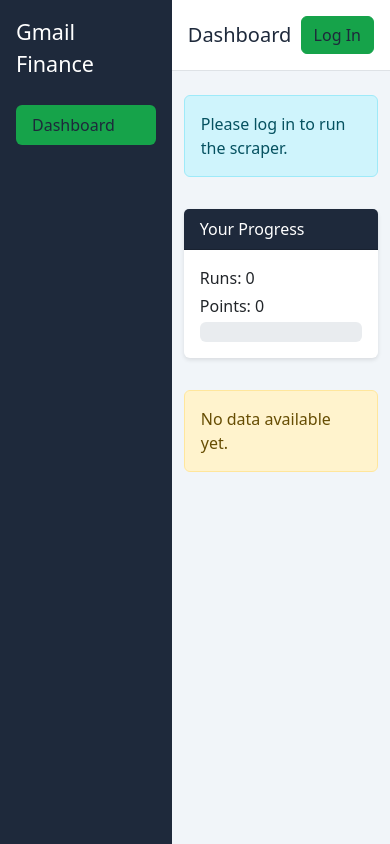
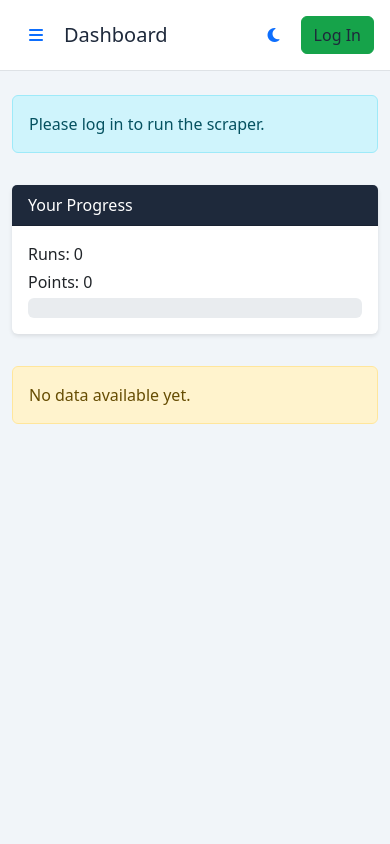
Before and after one commit to MohamedMBG/Gmail_Finance_Scraper, a Django app: page / in a window 390 px wide. Run offline with Django 4.2, Linux system fonts and the light colour scheme.

Commit message:
feat: add responsive sidebar and dark mode

```diff
--- a/gmail_ui/scraper/templates/scraper/home.html
+++ b/gmail_ui/scraper/templates/scraper/home.html
@@ -24,6 +24,19 @@
             min-height: 100vh;
             background-color: var(--color-secondary);
             color: var(--color-white);
+            transition: transform .3s ease;
+        }
+
+        @media (max-width: 992px) {
+            .sidebar {
+                position: fixed;
+                z-index: 1040;
+                transform: translateX(-100%);
+            }
+
+            .sidebar.show {
+                transform: translateX(0);
+            }
         }
 
         .sidebar .nav-link {
@@ -90,11 +103,31 @@
                 transform: none;
             }
         }
+
+        body.dark {
+            --color-secondary: #f1f5f9;
+            --color-bg: #0f172a;
+            --color-white: #1e293b;
+        }
+
+        body.dark .sidebar {
+            background-color: var(--color-white);
+            color: var(--color-secondary);
+        }
+
+        body.dark .topbar {
+            background-color: var(--color-white);
+        }
+
+        body.dark .card-header {
+            background-color: var(--color-primary);
+            color: var(--color-white);
+        }
     </style>
 </head>
 <body>
 <div class="d-flex">
-    <nav class="sidebar d-flex flex-column p-3">
+    <nav class="sidebar d-flex flex-column p-3" id="sidebar">
         <div class="fs-4 mb-4">Gmail Finance</div>
         <ul class="nav nav-pills flex-column mb-auto">
             <li class="nav-item"><a href="#" class="nav-link active">Dashboard</a></li>
@@ -102,8 +135,12 @@
     </nav>
     <div class="flex-grow-1">
         <div class="topbar d-flex justify-content-between align-items-center p-3 border-bottom">
-            <h1 class="h5 mb-0">Dashboard</h1>
-            <div>
+            <div class="d-flex align-items-center">
+                <button class="btn btn-link d-lg-none me-2" id="sidebarToggle"><i class="fa fa-bars"></i></button>
+                <h1 class="h5 mb-0">Dashboard</h1>
+            </div>
+            <div class="d-flex align-items-center">
+                <button class="btn btn-link me-2" id="themeToggle"><i class="fa fa-moon"></i></button>
                 {% if connected %}
                     <a href="{% url 'logout' %}" class="btn btn-primary">Log Out</a>
                 {% else %}
@@ -280,5 +317,41 @@ new Chart(document.getElementById('servicesChart'), {
 {% endif %}
 </script>
 {% endif %}
+<script>
+    const sidebarToggle = document.getElementById('sidebarToggle');
+    const sidebar = document.getElementById('sidebar');
+    const themeToggle = document.getElementById('themeToggle');
+
+    if (sidebarToggle) {
+        sidebarToggle.addEventListener('click', () => {
+            sidebar.classList.toggle('show');
+        });
+    }
+
+    function updateThemeIcon() {
+        const icon = themeToggle.querySelector('i');
+        if (document.body.classList.contains('dark')) {
+            icon.classList.remove('fa-moon');
+            icon.classList.add('fa-sun');
+        } else {
+            icon.classList.remove('fa-sun');
+            icon.classList.add('fa-moon');
+        }
+    }
+
+    themeToggle.addEventListener('click', () => {
+        document.body.classList.toggle('dark');
+        localStorage.setItem('theme', document.body.classList.contains('dark') ? 'dark' : 'light');
+        updateThemeIcon();
+    });
+
+    (function () {
+        const saved = localStorage.getItem('theme');
+        if (saved === 'dark') {
+            document.body.classList.add('dark');
+        }
+        updateThemeIcon();
+    })();
+</script>
 </body>
 </html>
```
